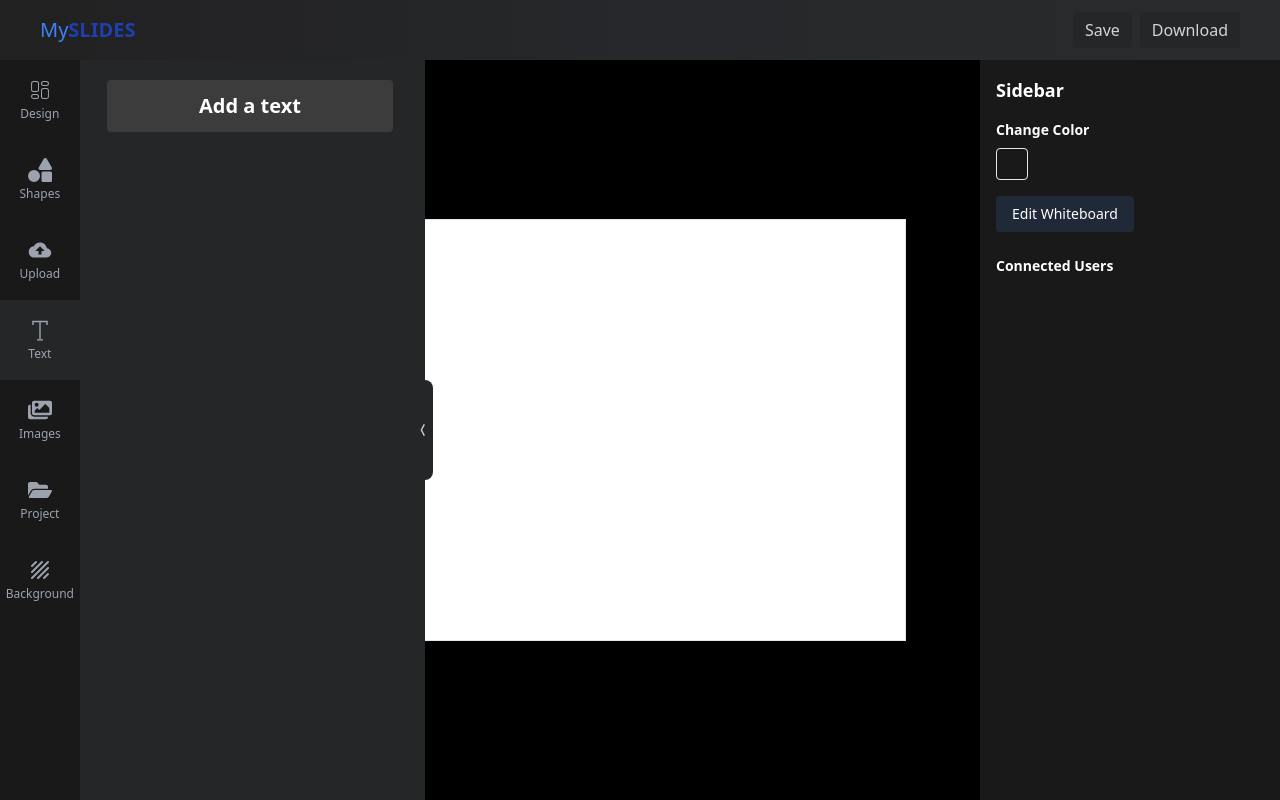
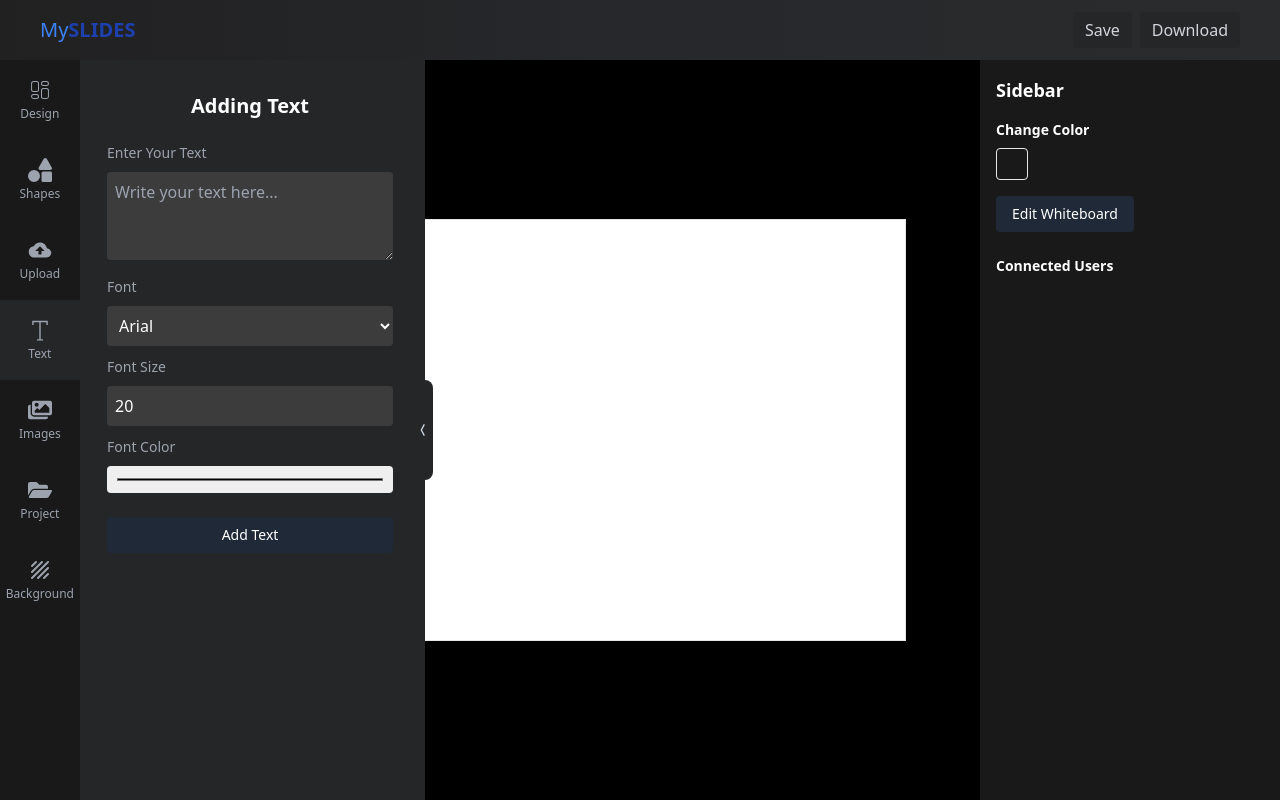
Before and after one commit to jahongirnurmamatov/itransition-task6, a React (Vite) app in the folder frontend/: page /create-slide in a window 1280 px wide. Both pictures are taken after a click on the element "Text". Built offline with nearby package versions, Linux system fonts and the light colour scheme.

Commit message:
adding text, manipulation and deletion

```diff
--- a/frontend/src/components/createSlide/ToolbarExtentded.jsx
+++ b/frontend/src/components/createSlide/ToolbarExtentded.jsx
@@ -7,13 +7,14 @@ import TemplateDesign from "./TemplateDesign";
 import MyImages from "./MyImages";
 import Images from "./Images";
 import Backgrounds from "./Backgrounds";
+import Text from "./text/Text";
 
 const ToolbarExtentded = ({
   show,
   setShow,
   state,
   addShape,
-  setBackground
+  setBackground,
 }) => {
 
   return (
@@ -56,13 +57,7 @@ const ToolbarExtentded = ({
             <MyImages onSelectImage={(src) => addImage(src)} />
           </div>
         )}
-        {state === "text" && (
-          <div className="grid grid-cols-1 gap-2">
-            <div className="bg-[#3c3c3d] cursor-pointer font-bold p-3 flex items-center justify-center text-white text-xl rounded-sm">
-              <h2>Add a text</h2>
-            </div>
-          </div>
-        )}
+        {state === "text" && <Text />}
         {state === "project" && <div>project</div>}
         {state === "initImage" && (
           <div className="h-[88vh] overflow-x-auto flex justify-start items-start">
@@ -71,7 +66,7 @@ const ToolbarExtentded = ({
         )}
         {state === "background" && (
           <div>
-             <Backgrounds onSelectBackground={setBackground} />
+            <Backgrounds onSelectBackground={setBackground} />
           </div>
         )}
       </div>
--- /dev/null
+++ b/frontend/src/components/createSlide/text/ResizableText.jsx
@@ -0,0 +1,64 @@
+import { useEffect, useRef } from "react";
+import { Text, Transformer } from "react-konva";
+
+const ResizableText = ({
+  text,
+  isSelected,
+  onSelect,
+  onDragMove,
+  onDelete,
+}) => {
+  const textRef = useRef(); // Ref for the Text node
+  const transformerRef = useRef(); // Ref for the Transformer
+
+  // Add keydown listener for delete functionality
+  useEffect(() => {
+    const handleDeleteKey = (e) => {
+      if (isSelected && (e.key === "Delete" || e.key === "Backspace")) {
+        onDelete();
+      }
+    };
+
+    window.addEventListener("keydown", handleDeleteKey);
+    return () => {
+      window.removeEventListener("keydown", handleDeleteKey);
+    };
+  }, [isSelected, onDelete]);
+
+  // Attach the Transformer to the Text node when selected
+  useEffect(() => {
+    if (isSelected && transformerRef.current && textRef.current) {
+      transformerRef.current.nodes([textRef.current]);
+      transformerRef.current.getLayer().batchDraw();
+    }
+  }, [isSelected]);
+
+  return (
+    <>
+      <Text
+        ref={textRef} // Attach ref to the Text node
+        x={text.x}
+        y={text.y}
+        text={text.text}
+        fontSize={text.fontSize}
+        fill={text.fontColor}
+        fontFamily={text.fontFamily}
+        draggable
+        onClick={onSelect}
+        onDragMove={onDragMove}
+      />
+      {isSelected && (
+        <Transformer
+          ref={transformerRef} // Attach ref to the Transformer
+          borderEnabled={true}
+          borderStroke="blue"
+          anchorSize={5}
+          anchorStroke="blue"
+          keepRatio={false}
+        />
+      )}
+    </>
+  );
+};
+
+export default ResizableText;
--- /dev/null
+++ b/frontend/src/components/createSlide/text/Text.jsx
@@ -0,0 +1,111 @@
+import { useTextStore } from "@/store/textStore";
+import React, { useState, useEffect } from "react";
+
+const Text = () => {
+  const { textProperties, addText, updateTextProperties, updateFontFamily } =
+    useTextStore((state) => state);
+
+  const [fontSize, setFontSize] = useState(textProperties.fontSize);
+  const [fontColor, setFontColor] = useState(textProperties.fontColor);
+  const [fontFamily, setFontFamily] = useState(textProperties.fontFamily);
+  const [textInput, setTextInput] = useState(""); // For textarea input
+
+  useEffect(() => {
+    updateFontFamily(fontFamily);
+  }, [fontFamily, updateFontFamily]);
+
+  const handleFontSizeChange = (e) => {
+    setFontSize(e.target.value);
+    updateTextProperties({ fontSize: e.target.value });
+  };
+
+  const handleFontColorChange = (e) => {
+    setFontColor(e.target.value);
+    updateTextProperties({ fontColor: e.target.value });
+  };
+
+  const handleAddText = () => {
+    if (textInput.trim() === "") return; // Avoid adding empty text
+    addText({
+      id: Date.now().toString(),
+      text: textInput, // Use the text entered in the textarea
+      fontSize: fontSize,
+      fontColor: fontColor,
+      fontFamily: fontFamily,
+      x: 100, // Default position
+      y: 100, // Default position
+      width: 200, // Default width
+      height: 40, // Default height
+    });
+    setTextInput(""); // Clear the textarea after adding the text
+  };
+
+  return (
+    <div className="grid grid-cols-1 gap-2">
+      <div className="cursor-pointer font-bold p-3 flex items-center justify-center text-white text-xl rounded-sm">
+        <h2>Adding Text</h2>
+      </div>
+
+      {/* Text Input Area */}
+      <div>
+        <label className="text-sm text-gray-400">Enter Your Text</label>
+        <textarea
+          value={textInput}
+          onChange={(e) => setTextInput(e.target.value)}
+          className="w-full p-2 rounded mt-2 bg-[#3c3c3d] text-white"
+          rows="3"
+          placeholder="Write your text here..."
+        ></textarea>
+      </div>
+
+      {/* Font Selector */}
+      <div>
+        <label className="text-sm text-gray-400">Font</label>
+        <select
+          className="w-full p-2 rounded mt-2 bg-[#3c3c3d] text-white"
+          value={fontFamily}
+          onChange={(e) => setFontFamily(e.target.value)}
+        >
+          <option value="Arial">Arial</option>
+          <option value="Roboto">Roboto</option>
+          <option value="Lobster">Lobster</option>
+          <option value="Poppins">Poppins</option>
+        </select>
+      </div>
+
+      {/* Font Size */}
+      <div>
+        <label className="text-sm text-gray-400">Font Size</label>
+        <input
+          type="number"
+          value={fontSize}
+          onChange={handleFontSizeChange}
+          className="w-full p-2 rounded mt-2 bg-[#3c3c3d] text-white"
+          min={10}
+          max={100}
+        />
+      </div>
+
+      {/* Font Color */}
+      <div>
+        <label className="text-sm text-gray-400">Font Color</label>
+        <input
+          type="color"
+          value={fontColor}
+          onChange={handleFontColorChange}
+          className="w-full p-2 rounded mt-2"
+        />
+      </div>
+
+      {/* Button to add text */}
+      <button
+        onClick={handleAddText}
+        className="mt-4 px-4 py-2 bg-gray-800 hover:bg-gray-700 rounded text-sm text-white"
+      >
+        Add Text
+      </button>
+    </div>
+  );
+};
+
+export default Text;
--- a/frontend/src/pages/CreateSlide.jsx
+++ b/frontend/src/pages/CreateSlide.jsx
@@ -2,12 +2,14 @@ import { useEffect, useRef, useState } from "react";
 import Header from "@/components/createSlide/Header";
 import Toolbar from "@/components/createSlide/Toolbar";
 import ToolbarExtentded from "@/components/createSlide/ToolbarExtentded";
-import { Stage, Layer, Image } from "react-konva";
+import { Stage, Layer, Image, Text } from "react-konva";
 import ResizableRect from "@/components/createSlide/shapes/Rectangle";
 import ResizableTriangle from "@/components/createSlide/shapes/Triangle";
 import ResizableCircle from "@/components/createSlide/shapes/Circle";
 import Rightbar from "@/components/createSlide/Rightbar";
 import { useWhiteboardStore } from "@/store/useKonvaStore";
+import { useTextStore } from "@/store/textStore";
+import ResizableText from "@/components/createSlide/text/ResizableText";
 
 const CreateSlide = () => {
   const [state, setState] = useState("");
@@ -40,6 +42,13 @@ const CreateSlide = () => {
 
   const backgroundImageRef = useRef(null);
   const [users, setUsers] = useState([]);
+  const {
+    texts,
+    updateTextPosition,
+    selectedTextId,
+    selectText,
+    deleteTextById
+  } = useTextStore((state) => state);
 
   // Function to load the background image
   const loadBackground = (src) => {
@@ -94,11 +103,28 @@ const CreateSlide = () => {
                 }}
               >
                 <Layer>
+                  {/* backgroun image */}
                   <Image
                     ref={backgroundImageRef} // Reference to access the Konva.Image
                     width={750}
                     height={420}
                   />
+                  {/* text adding  */}
+                  {texts?.map((text) => (
+                     <ResizableText
+                     key={text.id}
+                     text={text}
+                     isSelected={selectedTextId === text.id}
+                     onSelect={() => selectText(text.id)}
+                     onDragMove={(e) =>
+                       updateTextPosition(text.id, e.target.x(), e.target.y())
+                     }
+                     onTextChange={(newText) =>
+                       updateTextProperties({ id: text.id, text: newText })
+                     }
+                     onDelete={() => deleteTextById(text.id)} // New delete handler
+                   />
+                  ))}
                   {shapes?.map((shape) => {
                     if (shape.type === "rect") {
                       return (
--- /dev/null
+++ b/frontend/src/store/textStore.js
@@ -0,0 +1,45 @@
+import { create } from "zustand";
+
+export const useTextStore = create((set) => ({
+  textProperties: {
+    fontSize: 20,
+    fontColor: "#000000",
+    fontFamily: "Arial",
+    text: "",
+  },
+  texts: [],
+  selectedTextId: null,
+
+  addText: (text) => set((state) => ({ texts: [...state.texts, text] })),
+
+  updateTextProperties: (newProperties) =>
+    set((state) => ({
+      textProperties: { ...state.textProperties, ...newProperties },
+    })),
+
+  updateTextPosition: (id, x, y) =>
+    set((state) => ({
+      texts: state.texts.map((text) =>
+        text.id === id ? { ...text, x, y } : text
+      ),
+    })),
+
+  updateTextSize: (id, width, height) =>
+    set((state) => ({
+      texts: state.texts.map((text) =>
+        text.id === id ? { ...text, width, height } : text
+      ),
+    })),
+
+  deleteTextById: (id) =>
+    set((state) => ({
+      texts: state.texts.filter((text) => text.id !== id),
+    })),
+
+  updateFontFamily: (fontFamily) =>
+    set((state) => ({
+      textProperties: { ...state.textProperties, fontFamily },
+    })),
+
+  selectText: (id) => set({ selectedTextId: id }),
+}));
```
